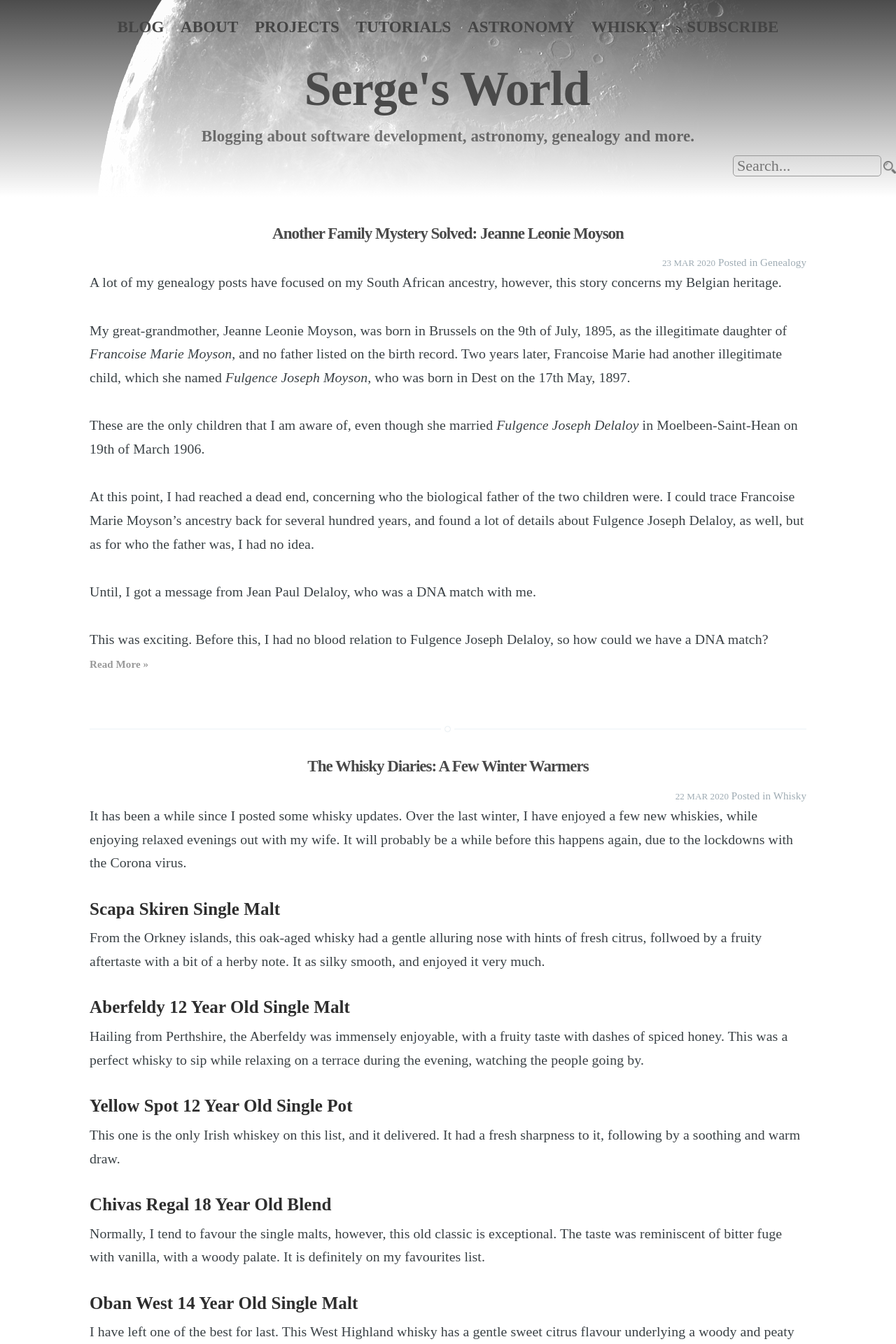
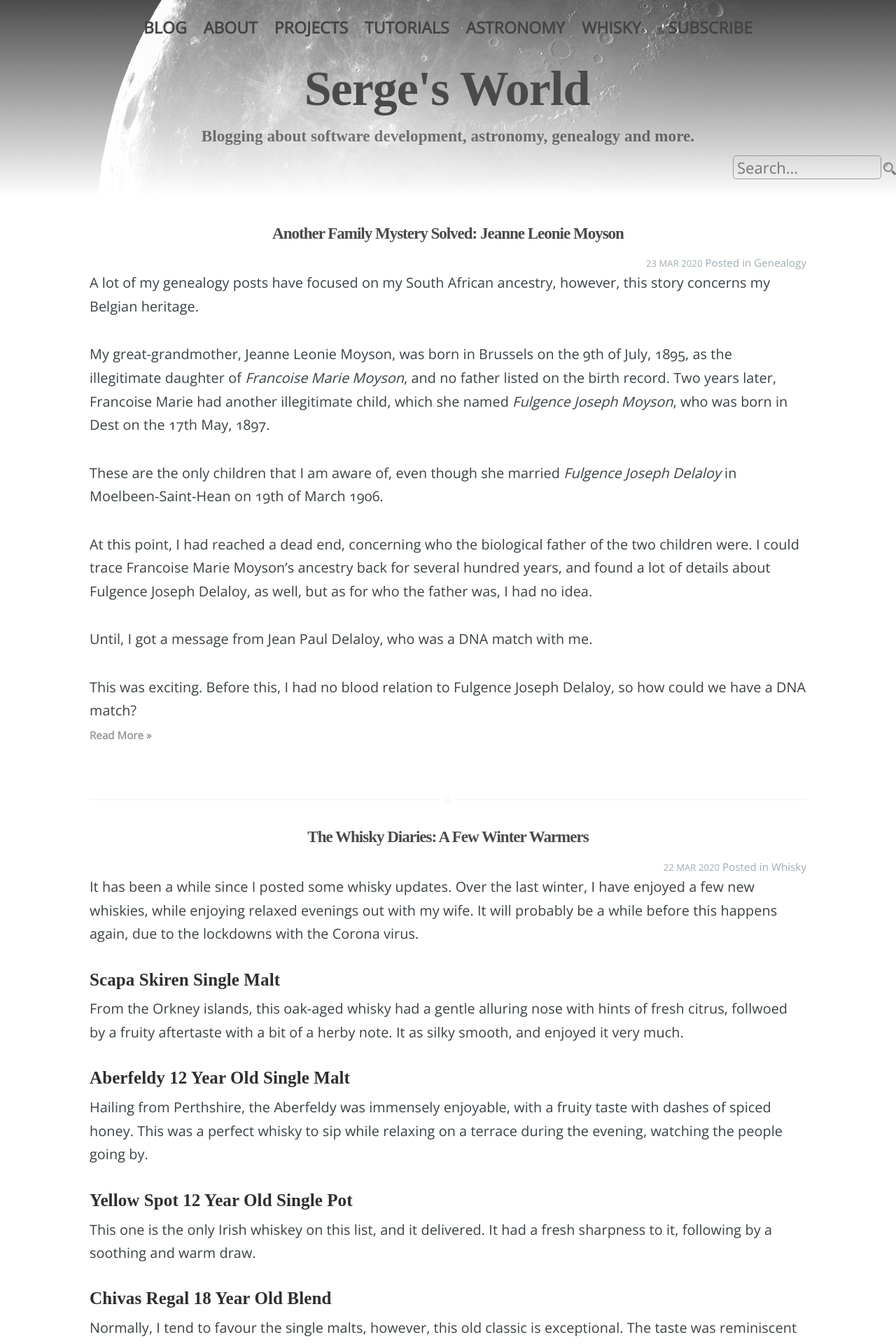
Before and after one commit to sjmeunier/sjmeunier.github.io, a Jekyll site: the page built from index.html, in a window 1280 px wide. Shown: the top 1920 px of the page at 70% size. Built offline with Jekyll 4.4.1, drawn with Linux system fonts in a browser that asks for light colours; some web fonts are replaced; a script that is not in the unit is left out; the list of posts is cut into pages by our own code; comment, search, counter and statistics services are not loaded.

Commit message:
Updated fonts

```diff
--- a/_layouts/default.html
+++ b/_layouts/default.html
@@ -19,7 +19,6 @@
 	<link href="https://fonts.googleapis.com/css2?family=Italianno&display=swap" rel="stylesheet">
 	<link href="https://fonts.googleapis.com/css2?family=Glass+Antiqua&display=swap" rel="stylesheet">
 	<link href="https://fonts.googleapis.com/css2?family=Averia+Serif+Libre&display=swap" rel="stylesheet">
-	<link href="https://fonts.googleapis.com/css2?family=Crimson&display=swap" rel="stylesheet">
 	<link href="https://fonts.googleapis.com/css2?family=Open+Sans&display=swap" rel="stylesheet">
     <!-- Customisation  -->
     <link rel="stylesheet" type="text/css" href="/assets/css/main.css" />
--- a/assets/css/screen.css
+++ b/assets/css/screen.css
@@ -283,7 +283,7 @@ html {
 body {
     height: 100%;
     max-height: 100%;
-    font-family: "Crimson", serif;
+    font-family: "Open Sans", sans-serif;
     letter-spacing: 0.01rem;
     font-size: 2.2rem;
     line-height: 1.75em;
@@ -638,7 +638,7 @@ margin on the iframe, cause it breaks stuff. */
 
 .main-nav a {
     text-decoration: none;
-    font-family: 'Crimson', serif;
+    font-family: "Open Sans", sans-serif;
 }
 
 /* Create a bouncing scroll-down arrow on homepage with cover image */
@@ -885,7 +885,7 @@ body:not(.post-template) .post-title.list {
 .post-meta {
     display: block;
     margin: 1.75rem 0 0 0;
-    font-family: "Crimson", serif;
+    font-family: "Open Sans", sans-serif;
     font-size: 1.5rem;
     line-height: 2.2rem;
     color: #9EABB3;
@@ -1275,7 +1275,7 @@ body:not(.post-template) .post-title.list {
 /* Location, website, and link */
 .author-profile .author-meta {
     margin: 2rem 0;
-    font-family: "Crimson", serif;
+    font-family: "Open Sans", sans-serif;
     letter-spacing: 0.01rem;
     font-size: 1.7rem;
 }
@@ -1319,7 +1319,7 @@ body:not(.post-template) .post-title.list {
     width: 80%;
     max-width: 710px;
     margin: 4rem auto;
-    font-family: "Crimson", serif;
+    font-family: "Open Sans", sans-serif;
     font-size: 1.3rem;
     color: #9EABB3;
     text-align: center;
@@ -1406,7 +1406,7 @@ body:not(.post-template) .post-title.list {
     margin: 8rem 0 0 0;
     padding: 0.5rem 15px;
     border-top: #EBF2F6 1px solid;
-    font-family: "Crimson", serif;
+    font-family: "Open Sans", sans-serif;
     font-size: 1.2rem;
     line-height: 1.75em;
     color: #BBC7CC;
```
